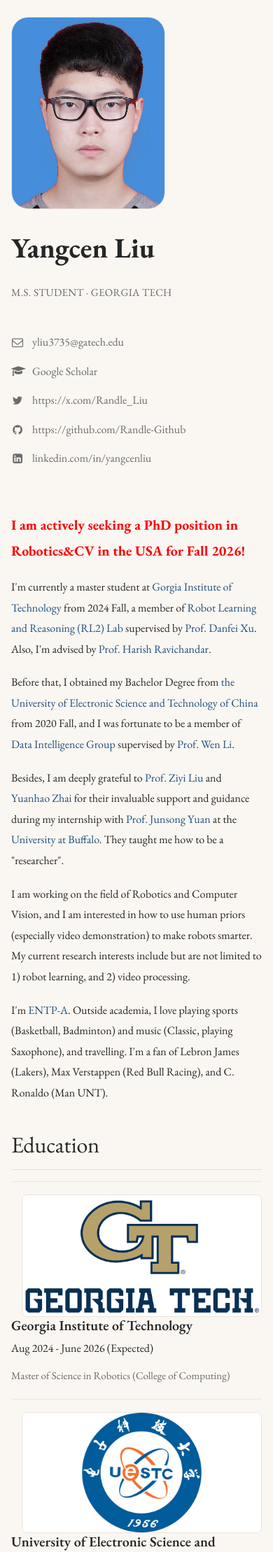
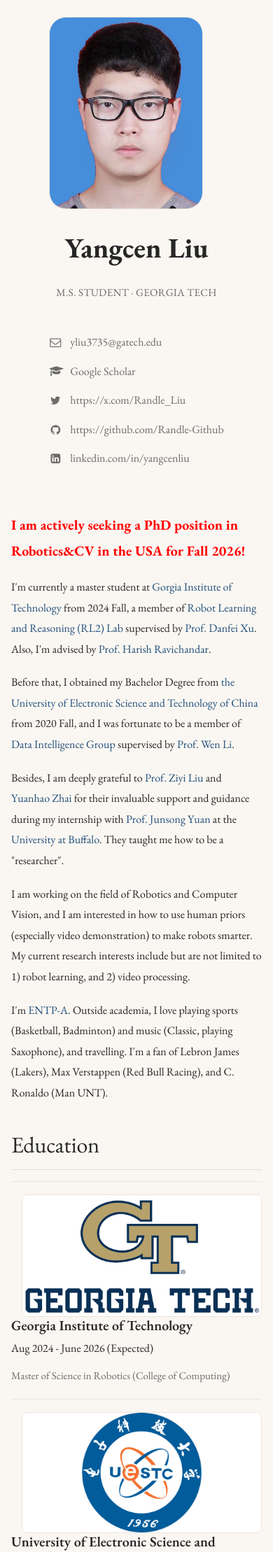
Before and after one commit to YangcenLiu/homepage.github.io, a Jekyll site: the page index.html, which Jekyll copies as it is, in a window 390 px wide. Shown: the top 2218 px of the page at 70% size. Built offline with Jekyll 4.4.1, drawn with Linux system fonts in a browser that asks for light colours; nearby versions of some CDN libraries.

Commit message:
single column

```diff
--- a/index.html
+++ b/index.html
@@ -55,7 +55,14 @@
     }
 
     @media (max-width:899px){
-    .site-sidebar{ position:static; top:auto; }
+        .site-sidebar{
+        position: static;
+        top: auto;
+        max-height: none;
+        overflow: visible;
+        margin: 0 auto;        /* 居中整个 sidebar */
+        text-align: center;    /* 居中里面的文字和图片 */
+    }
     }
 
     .sidebar-content{display:flex;flex-direction:column;gap:16px}
```
